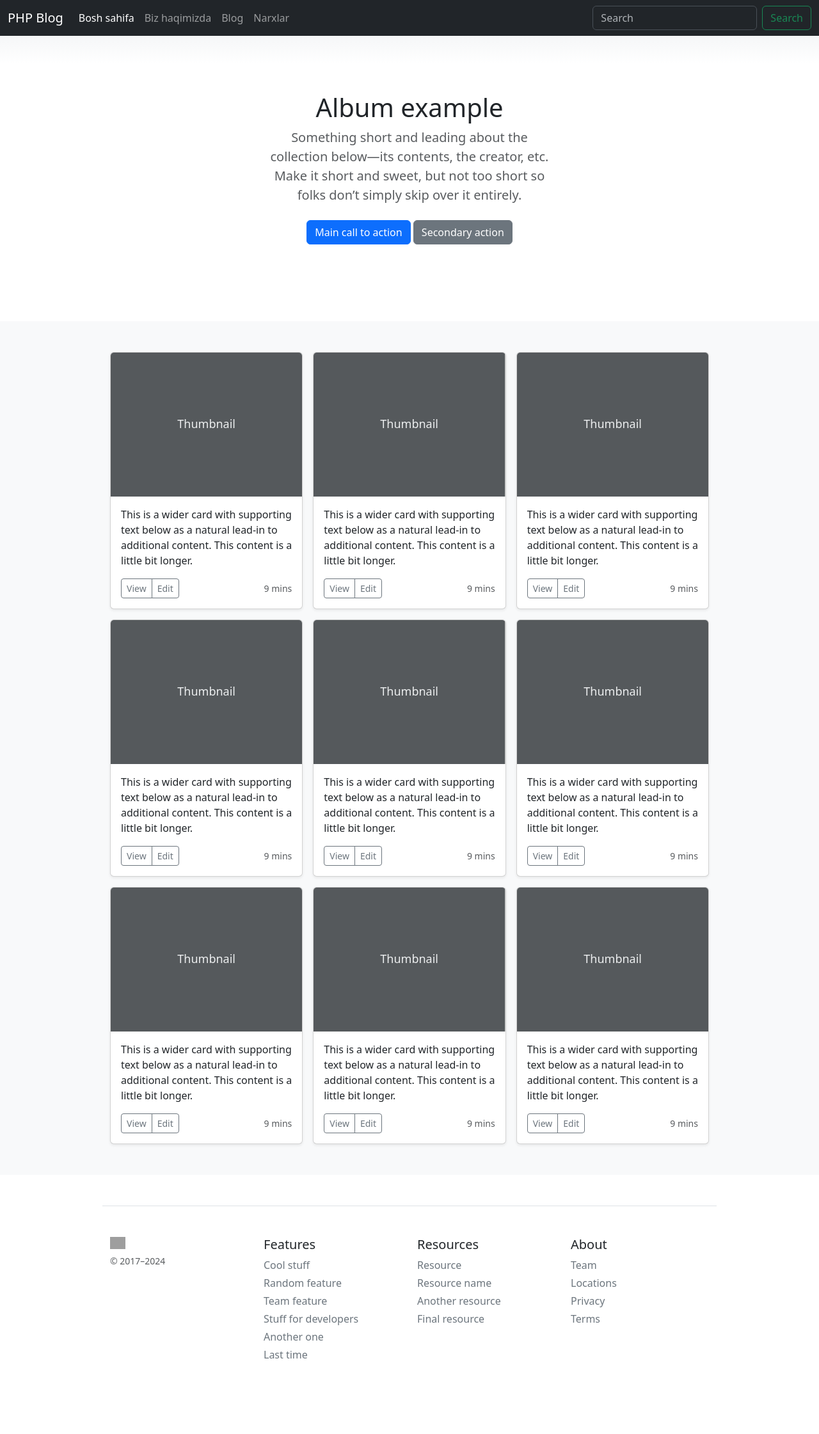
After one commit to Jasur-dev4/php-project, a PHP site: page /blog.php in a window 1280 px wide. The commit adds this page. Shown: the whole page at 64% size. Run offline with PHP 8.4, Linux system fonts and the light colour scheme; grey boxes are pictures that could not be loaded.

Commit message:
orgatadi 3

```diff
--- a/assets/style.css
+++ b/assets/style.css
@@ -157,3 +157,15 @@ body {
       margin-top: 7rem;
     }
   }
+
+  body {
+    background-image: linear-gradient(180deg, var(--bs-secondary-bg), var(--bs-body-bg) 100px, var(--bs-body-bg));
+  }
+
+  .container {
+    max-width: 960px;
+  }
+
+  .pricing-header {
+    max-width: 700px;
+  }
--- /dev/null
+++ b/blog.php
@@ -0,0 +1,199 @@
+<?php
+$title = 'Blog';
+require 'includes/header.php'; ?>
+
+<section class="py-5 text-center container">
+    <div class="row py-lg-5">
+        <div class="col-lg-6 col-md-8 mx-auto">
+            <h1 class="fw-light">Album example</h1>
+            <p class="lead text-muted">Something short and leading about the collection below—its contents, the creator, etc. Make it short and sweet, but not too short so folks don’t simply skip over it entirely.</p>
+            <p>
+                <a href="#" class="btn btn-primary my-2">Main call to action</a>
+                <a href="#" class="btn btn-secondary my-2">Secondary action</a>
+            </p>
+        </div>
+    </div>
+</section>
+
+<div class="album py-5 bg-light">
+    <div class="container">
+
+        <div class="row row-cols-1 row-cols-sm-2 row-cols-md-3 g-3">
+            <div class="col">
+                <div class="card shadow-sm">
+                    <svg class="bd-placeholder-img card-img-top" width="100%" height="225" xmlns="http://www.w3.org/2000/svg" role="img" aria-label="Placeholder: Thumbnail" preserveAspectRatio="xMidYMid slice" focusable="false">
+                        <title>Placeholder</title>
+                        <rect width="100%" height="100%" fill="#55595c" /><text x="50%" y="50%" fill="#eceeef" dy=".3em">Thumbnail</text>
+                    </svg>
+
+                    <div class="card-body">
+                        <p class="card-text">This is a wider card with supporting text below as a natural lead-in to additional content. This content is a little bit longer.</p>
+                        <div class="d-flex justify-content-between align-items-center">
+                            <div class="btn-group">
+                                <button type="button" class="btn btn-sm btn-outline-secondary">View</button>
+                                <button type="button" class="btn btn-sm btn-outline-secondary">Edit</button>
+                            </div>
+                            <small class="text-muted">9 mins</small>
+                        </div>
+                    </div>
+                </div>
+            </div>
+            <div class="col">
+                <div class="card shadow-sm">
+                    <svg class="bd-placeholder-img card-img-top" width="100%" height="225" xmlns="http://www.w3.org/2000/svg" role="img" aria-label="Placeholder: Thumbnail" preserveAspectRatio="xMidYMid slice" focusable="false">
+                        <title>Placeholder</title>
+                        <rect width="100%" height="100%" fill="#55595c" /><text x="50%" y="50%" fill="#eceeef" dy=".3em">Thumbnail</text>
+                    </svg>
+
+                    <div class="card-body">
+                        <p class="card-text">This is a wider card with supporting text below as a natural lead-in to additional content. This content is a little bit longer.</p>
+                        <div class="d-flex justify-content-between align-items-center">
+                            <div class="btn-group">
+                                <button type="button" class="btn btn-sm btn-outline-secondary">View</button>
+                                <button type="button" class="btn btn-sm btn-outline-secondary">Edit</button>
+                            </div>
+                            <small class="text-muted">9 mins</small>
+                        </div>
+                    </div>
+                </div>
+            </div>
+            <div class="col">
+                <div class="card shadow-sm">
+                    <svg class="bd-placeholder-img card-img-top" width="100%" height="225" xmlns="http://www.w3.org/2000/svg" role="img" aria-label="Placeholder: Thumbnail" preserveAspectRatio="xMidYMid slice" focusable="false">
+                        <title>Placeholder</title>
+                        <rect width="100%" height="100%" fill="#55595c" /><text x="50%" y="50%" fill="#eceeef" dy=".3em">Thumbnail</text>
+                    </svg>
+
+                    <div class="card-body">
+                        <p class="card-text">This is a wider card with supporting text below as a natural lead-in to additional content. This content is a little bit longer.</p>
+                        <div class="d-flex justify-content-between align-items-center">
+                            <div class="btn-group">
+                                <button type="button" class="btn btn-sm btn-outline-secondary">View</button>
+                                <button type="button" class="btn btn-sm btn-outline-secondary">Edit</button>
+                            </div>
+                            <small class="text-muted">9 mins</small>
+                        </div>
+                    </div>
+                </div>
+            </div>
+
+            <div class="col">
+                <div class="card shadow-sm">
+                    <svg class="bd-placeholder-img card-img-top" width="100%" height="225" xmlns="http://www.w3.org/2000/svg" role="img" aria-label="Placeholder: Thumbnail" preserveAspectRatio="xMidYMid slice" focusable="false">
+                        <title>Placeholder</title>
+                        <rect width="100%" height="100%" fill="#55595c" /><text x="50%" y="50%" fill="#eceeef" dy=".3em">Thumbnail</text>
+                    </svg>
+
+                    <div class="card-body">
+                        <p class="card-text">This is a wider card with supporting text below as a natural lead-in to additional content. This content is a little bit longer.</p>
+                        <div class="d-flex justify-content-between align-items-center">
+                            <div class="btn-group">
+                                <button type="button" class="btn btn-sm btn-outline-secondary">View</button>
+                                <button type="button" class="btn btn-sm btn-outline-secondary">Edit</button>
+                            </div>
+                            <small class="text-muted">9 mins</small>
+                        </div>
+                    </div>
+                </div>
+            </div>
+            <div class="col">
+                <div class="card shadow-sm">
+                    <svg class="bd-placeholder-img card-img-top" width="100%" height="225" xmlns="http://www.w3.org/2000/svg" role="img" aria-label="Placeholder: Thumbnail" preserveAspectRatio="xMidYMid slice" focusable="false">
+                        <title>Placeholder</title>
+                        <rect width="100%" height="100%" fill="#55595c" /><text x="50%" y="50%" fill="#eceeef" dy=".3em">Thumbnail</text>
+                    </svg>
+
+                    <div class="card-body">
+                        <p class="card-text">This is a wider card with supporting text below as a natural lead-in to additional content. This content is a little bit longer.</p>
+                        <div class="d-flex justify-content-between align-items-center">
+                            <div class="btn-group">
+                                <button type="button" class="btn btn-sm btn-outline-secondary">View</button>
+                                <button type="button" class="btn btn-sm btn-outline-secondary">Edit</button>
+                            </div>
+                            <small class="text-muted">9 mins</small>
+                        </div>
+                    </div>
+                </div>
+            </div>
+            <div class="col">
+                <div class="card shadow-sm">
+                    <svg class="bd-placeholder-img card-img-top" width="100%" height="225" xmlns="http://www.w3.org/2000/svg" role="img" aria-label="Placeholder: Thumbnail" preserveAspectRatio="xMidYMid slice" focusable="false">
+                        <title>Placeholder</title>
+                        <rect width="100%" height="100%" fill="#55595c" /><text x="50%" y="50%" fill="#eceeef" dy=".3em">Thumbnail</text>
+                    </svg>
+
+                    <div class="card-body">
+                        <p class="card-text">This is a wider card with supporting text below as a natural lead-in to additional content. This content is a little bit longer.</p>
+                        <div class="d-flex justify-content-between align-items-center">
+                            <div class="btn-group">
+                                <button type="button" class="btn btn-sm btn-outline-secondary">View</button>
+                                <button type="button" class="btn btn-sm btn-outline-secondary">Edit</button>
+                            </div>
+                            <small class="text-muted">9 mins</small>
+                        </div>
+                    </div>
+                </div>
+            </div>
+
+            <div class="col">
+                <div class="card shadow-sm">
+                    <svg class="bd-placeholder-img card-img-top" width="100%" height="225" xmlns="http://www.w3.org/2000/svg" role="img" aria-label="Placeholder: Thumbnail" preserveAspectRatio="xMidYMid slice" focusable="false">
+                        <title>Placeholder</title>
+                        <rect width="100%" height="100%" fill="#55595c" /><text x="50%" y="50%" fill="#eceeef" dy=".3em">Thumbnail</text>
+                    </svg>
+
+                    <div class="card-body">
+                        <p class="card-text">This is a wider card with supporting text below as a natural lead-in to additional content. This content is a little bit longer.</p>
+                        <div class="d-flex justify-content-between align-items-center">
+                            <div class="btn-group">
+                                <button type="button" class="btn btn-sm btn-outline-secondary">View</button>
+                                <button type="button" class="btn btn-sm btn-outline-secondary">Edit</button>
+                            </div>
+                            <small class="text-muted">9 mins</small>
+                        </div>
+                    </div>
+                </div>
+            </div>
+            <div class="col">
+                <div class="card shadow-sm">
+                    <svg class="bd-placeholder-img card-img-top" width="100%" height="225" xmlns="http://www.w3.org/2000/svg" role="img" aria-label="Placeholder: Thumbnail" preserveAspectRatio="xMidYMid slice" focusable="false">
+                        <title>Placeholder</title>
+                        <rect width="100%" height="100%" fill="#55595c" /><text x="50%" y="50%" fill="#eceeef" dy=".3em">Thumbnail</text>
+                    </svg>
+
+                    <div class="card-body">
+                        <p class="card-text">This is a wider card with supporting text below as a natural lead-in to additional content. This content is a little bit longer.</p>
+                        <div class="d-flex justify-content-between align-items-center">
+                            <div class="btn-group">
+                                <button type="button" class="btn btn-sm btn-outline-secondary">View</button>
+                                <button type="button" class="btn btn-sm btn-outline-secondary">Edit</button>
+                            </div>
+                            <small class="text-muted">9 mins</small>
+                        </div>
+                    </div>
+                </div>
+            </div>
+            <div class="col">
+                <div class="card shadow-sm">
+                    <svg class="bd-placeholder-img card-img-top" width="100%" height="225" xmlns="http://www.w3.org/2000/svg" role="img" aria-label="Placeholder: Thumbnail" preserveAspectRatio="xMidYMid slice" focusable="false">
+                        <title>Placeholder</title>
+                        <rect width="100%" height="100%" fill="#55595c" /><text x="50%" y="50%" fill="#eceeef" dy=".3em">Thumbnail</text>
+                    </svg>
+
+                    <div class="card-body">
+                        <p class="card-text">This is a wider card with supporting text below as a natural lead-in to additional content. This content is a little bit longer.</p>
+                        <div class="d-flex justify-content-between align-items-center">
+                            <div class="btn-group">
+                                <button type="button" class="btn btn-sm btn-outline-secondary">View</button>
+                                <button type="button" class="btn btn-sm btn-outline-secondary">Edit</button>
+                            </div>
+                            <small class="text-muted">9 mins</small>
+                        </div>
+                    </div>
+                </div>
+            </div>
+        </div>
+    </div>
+</div>
+
+<?php require 'includes/footer.php'; ?>
--- /dev/null
+++ b/includes/footer.php
@@ -0,0 +1,44 @@
+<!-- FOOTER -->
+<footer class="container pt-4 my-md-5 pt-md-5 border-top">
+    <div class="row">
+        <div class="col-12 col-md">
+            <img class="mb-2" src="https://upload.wikimedia.org/wikipedia/commons/thumb/b/b2/Bootstrap_logo.svg/800px-Bootstrap_logo.svg.png" alt="" width="24" height="19">
+            <small class="d-block mb-3 text-body-secondary">&copy; 2017–2024</small>
+        </div>
+        <div class="col-6 col-md">
+            <h5>Features</h5>
+            <ul class="list-unstyled text-small">
+                <li class="mb-1"><a class="link-secondary text-decoration-none" href="#">Cool stuff</a></li>
+                <li class="mb-1"><a class="link-secondary text-decoration-none" href="#">Random feature</a></li>
+                <li class="mb-1"><a class="link-secondary text-decoration-none" href="#">Team feature</a></li>
+                <li class="mb-1"><a class="link-secondary text-decoration-none" href="#">Stuff for developers</a></li>
+                <li class="mb-1"><a class="link-secondary text-decoration-none" href="#">Another one</a></li>
+                <li class="mb-1"><a class="link-secondary text-decoration-none" href="#">Last time</a></li>
+            </ul>
+        </div>
+        <div class="col-6 col-md">
+            <h5>Resources</h5>
+            <ul class="list-unstyled text-small">
+                <li class="mb-1"><a class="link-secondary text-decoration-none" href="#">Resource</a></li>
+                <li class="mb-1"><a class="link-secondary text-decoration-none" href="#">Resource name</a></li>
+                <li class="mb-1"><a class="link-secondary text-decoration-none" href="#">Another resource</a></li>
+                <li class="mb-1"><a class="link-secondary text-decoration-none" href="#">Final resource</a></li>
+            </ul>
+        </div>
+        <div class="col-6 col-md">
+            <h5>About</h5>
+            <ul class="list-unstyled text-small">
+                <li class="mb-1"><a class="link-secondary text-decoration-none" href="#">Team</a></li>
+                <li class="mb-1"><a class="link-secondary text-decoration-none" href="#">Locations</a></li>
+                <li class="mb-1"><a class="link-secondary text-decoration-none" href="#">Privacy</a></li>
+                <li class="mb-1"><a class="link-secondary text-decoration-none" href="#">Terms</a></li>
+            </ul>
+        </div>
+    </div>
+</footer>
+</main>
+
+<script src="https://cdn.jsdelivr.net/npm/bootstrap@5.3.3/dist/js/bootstrap.bundle.min.js" integrity="sha384-YvpcrYf0tY3lHB60NNkmXc5s9fDVZLESaAA55NDzOxhy9GkcIdslK1eN7N6jIeHz" crossorigin="anonymous"></script>
+</body>
+
+</html>
--- /dev/null
+++ b/includes/header.php
@@ -0,0 +1,18 @@
+<!DOCTYPE html>
+<html lang="en">
+
+<head>
+    <meta charset="UTF-8">
+    <meta name="viewport" content="width=device-width, initial-scale=1.0">
+    <link href="https://cdn.jsdelivr.net/npm/bootstrap@5.3.3/dist/css/bootstrap.min.css" rel="stylesheet" integrity="sha384-QWTKZyjpPEjISv5WaRU9OFeRpok6YctnYmDr5pNlyT2bRjXh0JMhjY6hW+ALEwIH" crossorigin="anonymous">
+    <link rel="stylesheet" href="assets/style.css">
+    <title><?php echo $title ?? 'PHP Blog'; ?></title>
+</head>
+
+<body>
+
+    <header data-bs-theme="dark">
+        <?php require 'navbar.php'; ?>
+    </header>
+
+    <main>
--- /dev/null
+++ b/includes/navbar.php
@@ -0,0 +1,28 @@
+<nav class="navbar navbar-expand-md navbar-dark fixed-top bg-dark">
+    <div class="container-fluid">
+        <a class="navbar-brand" href="#">PHP Blog</a>
+        <button class="navbar-toggler" type="button" data-bs-toggle="collapse" data-bs-target="#navbarCollapse" aria-controls="navbarCollapse" aria-expanded="false" aria-label="Toggle navigation">
+            <span class="navbar-toggler-icon"></span>
+        </button>
+        <div class="collapse navbar-collapse" id="navbarCollapse">
+            <ul class="navbar-nav me-auto mb-2 mb-md-0">
+                <li class="nav-item">
+                    <a class="nav-link active" aria-current="page" href="index.php">Bosh sahifa</a>
+                </li>
+                <li class="nav-item">
+                    <a class="nav-link" href="about.php">Biz haqimizda</a>
+                </li>
+                <li class="nav-item">
+                    <a class="nav-link" href="blog.php">Blog</a>
+                </li>
+                <li class="nav-item">
+                    <a class="nav-link" href="prices.php">Narxlar</a>
+                </li>
+            </ul>
+            <form class="d-flex" role="search">
+                <input class="form-control me-2" type="search" placeholder="Search" aria-label="Search">
+                <button class="btn btn-outline-success" type="submit">Search</button>
+            </form>
+        </div>
+    </div>
+</nav>
```
Also changed, not shown: about.php (added, +43 -0 lines), index.php (+5 -53 lines), prices.php (added, +145 -0 lines).
